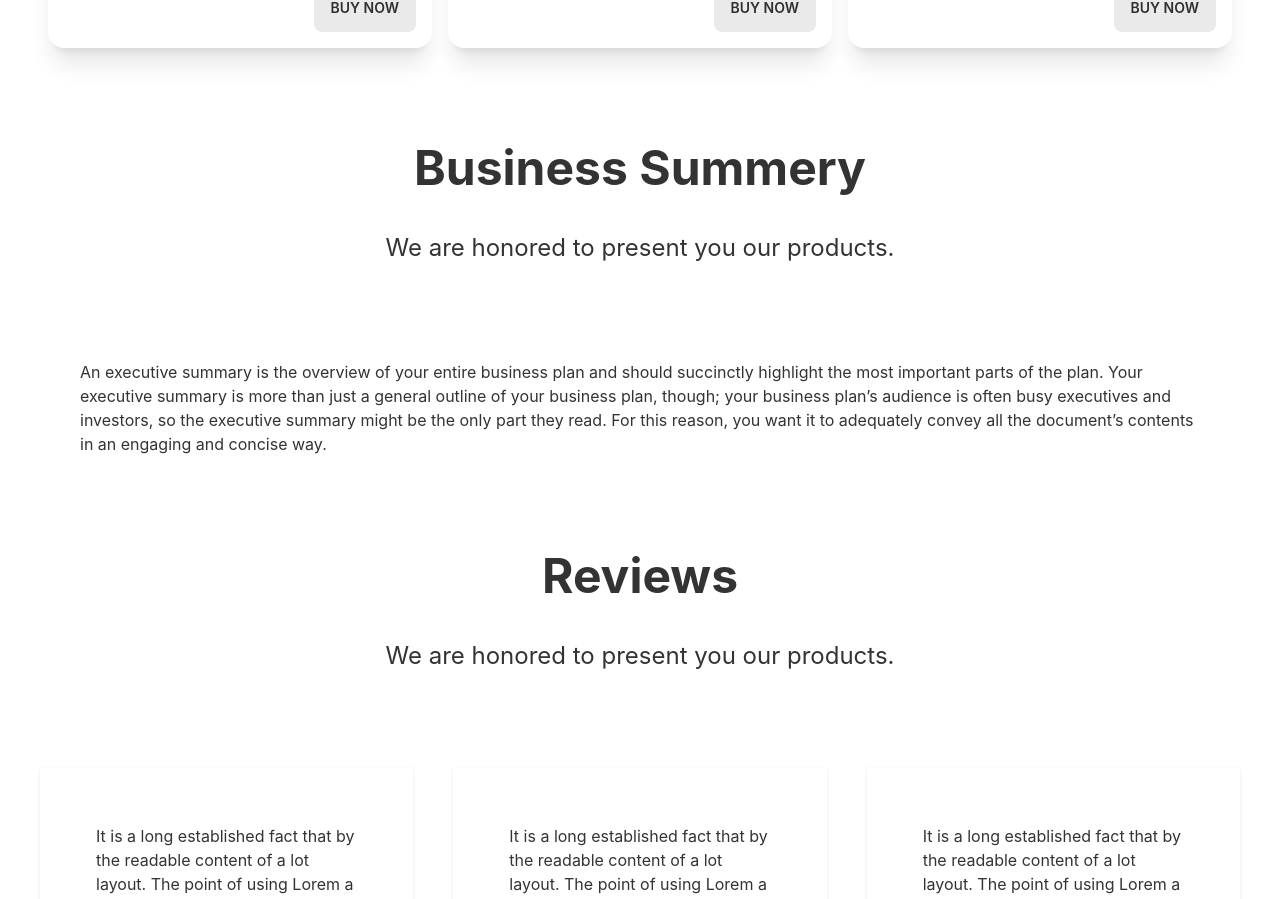
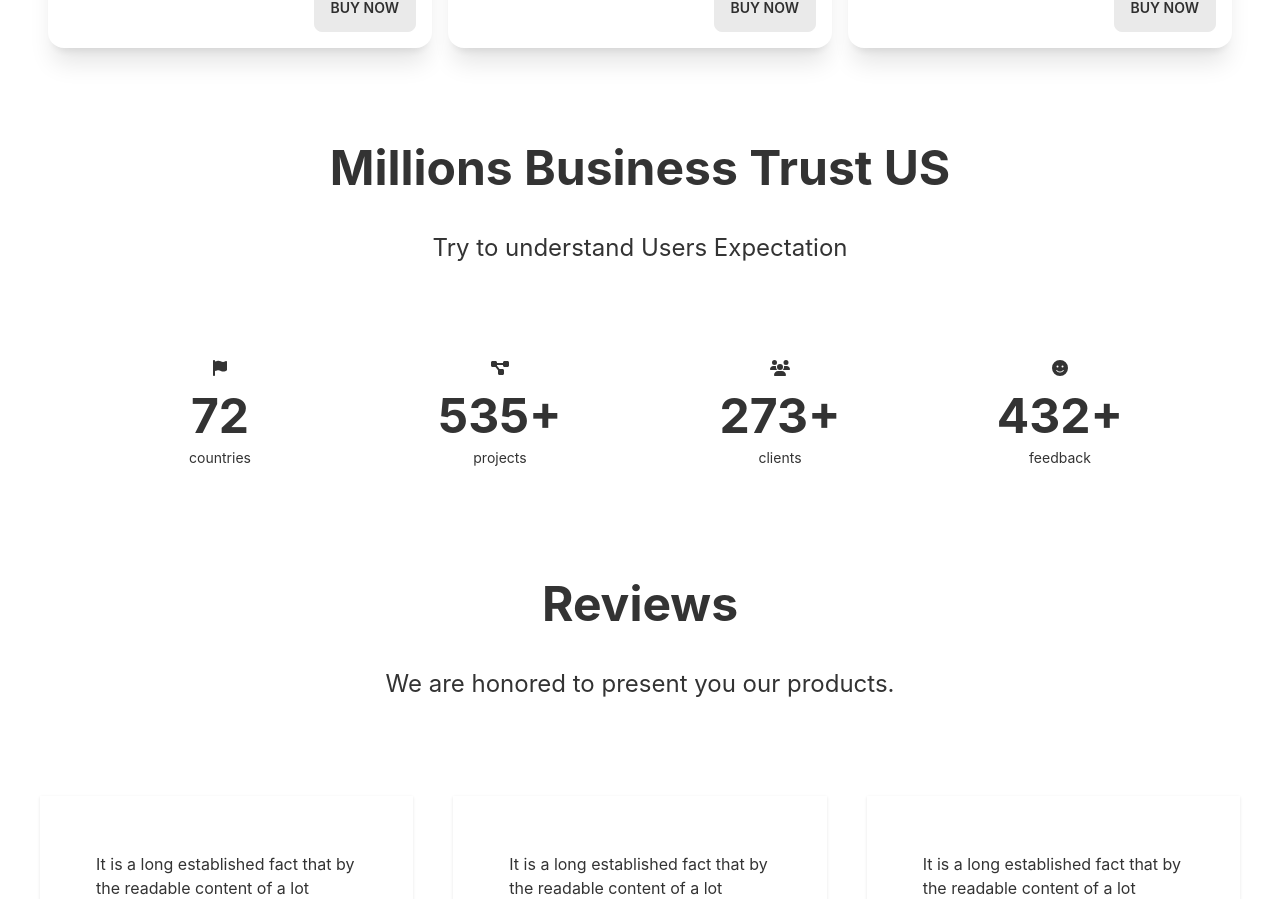
Before and after one commit to Anirbanjyoti/parts-manufacturer, a React (Create React App) app: page / in a window 1280 px wide. Shown: the part 1995-2894 px from the top of the page. Built offline with nearby package versions, Linux system fonts and the light colour scheme; no server answers.

Commit message:
Business Section

```diff
--- a/package.json
+++ b/package.json
@@ -3,6 +3,9 @@
   "version": "0.1.0",
   "private": true,
   "dependencies": {
+    "@fortawesome/fontawesome-svg-core": "^6.1.2",
+    "@fortawesome/free-solid-svg-icons": "^6.1.2",
+    "@fortawesome/react-fontawesome": "^0.2.0",
     "@testing-library/jest-dom": "^5.16.5",
     "@testing-library/react": "^13.3.0",
     "@testing-library/user-event": "^13.5.0",
--- a/src/Pages/Home/Business.js
+++ b/src/Pages/Home/Business.js
@@ -1,21 +1,28 @@
 import React from "react";
+import BusinessSummery from "./BusinessSummery";
 
 const Business = () => {
+  const clients =
+  [
+    {
+      'id':1,
+      'countries': 72,
+      'projects': 535,
+      'clients': 273,
+      'feedback':432
+    },
+  ]
   return (
     <div className=" my-24">
       <div className="text-center">
-        <h1 className="text-5xl font-bold   mb-10">Business Summery</h1>
-        <p className="text-2xl  mb-24">We are honored to present you our products. </p>
+        <h1 className="text-5xl font-bold   mb-10">Millions Business Trust US</h1>
+        <p className="text-2xl  mb-24">Try to understand Users Expectation</p>
       </div>
       <div>
         <p className="px-20 justify-center">
-          An executive summary is the overview of your entire business plan and
-          should succinctly highlight the most important parts of the plan. Your
-          executive summary is more than just a general outline of your business
-          plan, though; your business plan’s audience is often busy executives
-          and investors, so the executive summary might be the only part they
-          read. For this reason, you want it to adequately convey all the
-          document’s contents in an engaging and concise way.
+          {
+            clients.map(client=><BusinessSummery key={client.id} client={client}></BusinessSummery>)
+          }
         </p>
       </div>
     </div>
--- /dev/null
+++ b/src/Pages/Home/BusinessSummery.js
@@ -0,0 +1,51 @@
+import { FontAwesomeIcon } from "@fortawesome/react-fontawesome";
+import React from "react";
+import { faFlag, faDiagramProject, faUsers,faSmile } from '@fortawesome/free-solid-svg-icons'
+
+const BusinessSummery = ({ client }) => {
+  const { countries, projects, clients, feedback } = client;
+
+  return (
+    <div className="grid md:grid-cols-4 text-center">
+      <div class="card card-compact bg-base-100">
+        {/* <figure>
+          <img src={} alt="images" />
+        </figure> */}
+        <FontAwesomeIcon icon={faFlag} />
+        <div class="card-body">
+          <h2 class="text-5xl font-bold">{countries}</h2>
+          <p>countries</p>
+        </div>
+      </div>
+      <div class="card card-compact bg-base-100">
+        {/* <figure>
+          <img src={} alt="images" />
+        </figure> */}
+        <FontAwesomeIcon icon={faDiagramProject} />
+        <div class="card-body">
+          <h2 class="text-5xl font-bold">{projects}+</h2>
+          <p>projects</p>
+        </div>
+      </div>
+      <div class="card card-compact bg-base-100">
+
+      <FontAwesomeIcon icon={faUsers} />
+        <div class="card-body">
+          <h2 class="text-5xl font-bold">{clients}+</h2>
+          <p>clients</p>
+
+        </div>
+      </div>
+      <div class="card card-compact bg-base-100">
+
+      <FontAwesomeIcon icon={faSmile} />
+        <div class="card-body text-center">
+          <h2 class="text-5xl font-bold">{feedback}+</h2>
+          <p>feedback</p>
+        </div>
+      </div>
+    </div>
+  );
+};
+
+export default BusinessSummery;
--- /dev/null
+++ b/src/Pages/Home/FeedbackCounter.js
@@ -0,0 +1,13 @@
+import React from 'react';
+
+const FeedbackCounter = () => {
+    return (
+        <div>
+            <span class="countdown font-mono text-6xl">
+          {/* <span style="--value:18;"></span> */}
+        </span>
+        </div>
+    );
+};
+
+export default FeedbackCounter;
```
Also changed, not shown: 1 other file (tests, documents, lock files or other folders).
